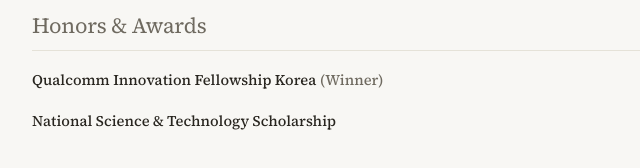
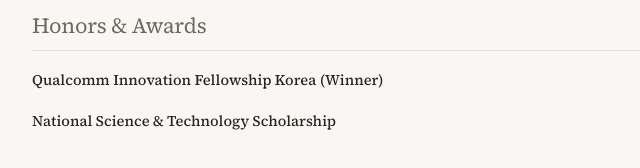
Before and after one commit to Riasok/Riasok.github.io, a plain HTML site: page index.html in a window 1280 px wide. Shown: the part 1835-2003 px from the top of the page, 232-872 px from the left. Drawn offline with Linux system fonts and the light colour scheme.

Commit message:
Awards: plain (Winner), drop gray span
Co-Authored-By: Claude Opus 5.5 <noreply@anthropic.com>

```diff
--- a/index.html
+++ b/index.html
@@ -132,7 +132,7 @@
     <ul class="entries">
       <li>
         <div class="entry">
-          <span class="what"><strong>Qualcomm Innovation Fellowship Korea <span class="grade">(Winner)</span></strong></span>
+          <span class="what"><strong>Qualcomm Innovation Fellowship Korea (Winner)</strong></span>
           <span class="when">2026</span>
         </div>
       </li>
--- a/style.css
+++ b/style.css
@@ -42,7 +42,6 @@ h1, h2, .title-style, .entry strong, .title, .authors, .venue {
 
 .entry strong { font-weight: 500; }
 #awards .what { font-family: var(--font-title); font-size: 0.92rem; }
-#awards .grade { color: var(--muted); }
 
 h1 {
   font-size: clamp(2.4rem, 1.8rem + 2vw, 3rem);
```
